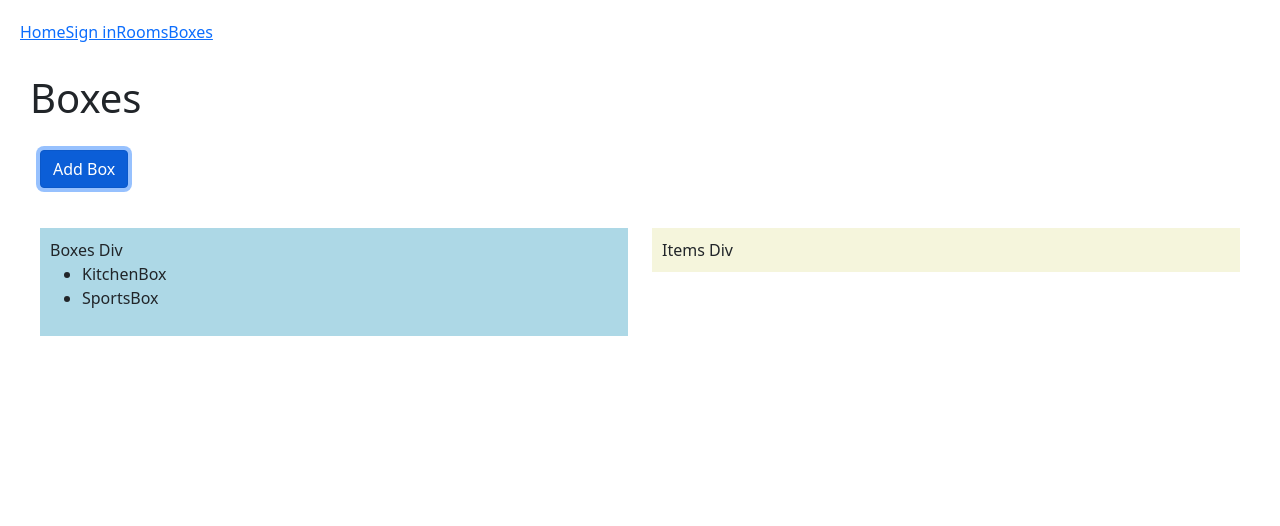
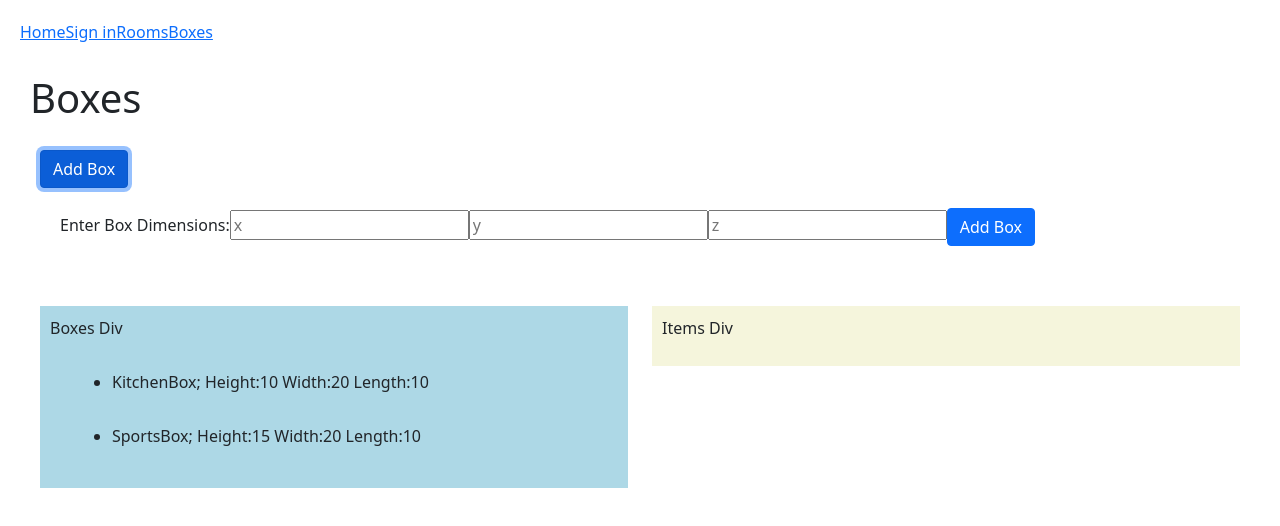
Before and after one commit to Inyoungk10/COMP4956Project_Client, a React (Create React App) app in the folder front-end/client-front-end/: page /boxes in a window 1280 px wide. Both pictures are taken after a click on the button "Add Box". Shown: the top 526 px of the page. Built offline with nearby package versions, Linux system fonts and the light colour scheme.

Commit message:
more additions for boxes page

```diff
--- a/front-end/client-front-end/src/components/Boxes.js
+++ b/front-end/client-front-end/src/components/Boxes.js
@@ -1,24 +1,98 @@
 import 'bootstrap/dist/css/bootstrap.css';
+import React from 'react';
 import {Container, Button, Col, Row,
     Modal, ModalBody, ModalHeader, ModalFooter, ModalTitle} from 'react-bootstrap';
 import './style/Boxes.css';
+import ReactDOM from 'react-dom'
 
 
 const Boxes = () => {
     const boxlist = [
         {
-          id: 1,
+          id: '1',
           name: 'KitchenBox',
+          x: '10', //height
+          y: '20', //width
+          z: '10', //length
+          items: [
+              'knife',
+              'plates',
+              'cups'
+          ]
         },
         {
-          id: '1',
+          id: '2',
           name: 'SportsBox',
+          x: '15', //height
+          y: '20', //width
+          z: '10', //length
+          items: [
+            'basketball',
+            'gloves',
+            'weights'
+          ]
         },
       ];
 
     function addBox() {
 
-        alert('Box Added!');
+        const addBoxDiv = (
+            <div>
+                    <form>
+                    <label>Enter Box Dimensions:
+                    <input type="text" placeholder="x"/>
+                    <input type="text"  placeholder="y"/>
+                    <input type="text"  placeholder="z"/>
+                    </label>
+                    <Button type="submit" value="submit" >Add Box</Button>
+                    </form>
+            </div>
+
+
+             );
+             ReactDOM.render(addBoxDiv, document.getElementById('divAddBox'))
+        //alert('Box Added!');
+    }
+
+    function addItem() {
+
+        alert('Item Added!');
+    }
+
+    function boxSelected(key) {
+
+
+        //alert('Box selected!');
+         let box = boxlist.find(o => o.id === key);
+         console.log(box.name);
+         console.log(box.items);
+
+         const divItemList = (
+        <div>
+            {box.name}
+            <ul>
+             {box.items.map((item) => (
+                <li style={{margin: '30px'}}>{item}</li>
+                ))}
+            </ul>
+            <form>
+                <label>
+                    Item Name:
+                    <input type="text" name="itemName"/>
+                </label>
+                <Button type="submit" value="submit" >Add Item</Button>
+            </form>
+
+
+        </div>
+
+
+         );
+         ReactDOM.render(divItemList, document.getElementById('divItems'))
+
+
+        //return box.items
+
     }
 
     return(
@@ -34,6 +108,7 @@ const Boxes = () => {
         <Row> {/*firstRow*/}
         <Col>
         <Button onClick={addBox} >Add Box</Button>
+        <div id = "divAddBox"></div>
         </Col>
 
         </Row>
@@ -44,15 +119,18 @@ const Boxes = () => {
             Boxes Div
             <ul>
                 {boxlist.map((item) => (
-                <li key={item.id}>{item.name}</li>
+                <li key={item.id}  onClick={() => boxSelected(item.id)}  style={{margin: '30px'}}>{item.name}; Height:{item.x} Width:{item.y} Length:{item.z} </li>
                 ))}
             </ul>
         </div>
         </Col>
 
         <Col>
-        <div style={{backgroundColor: 'beige'}} id = "divBox">
+        <div style={{backgroundColor: 'beige'}} id = "divItems">
             Items Div
+            <ul>
+
+            </ul>
         </div>
         </Col>
         </Row>
```
Also changed, not shown: 1 other file (tests, documents, lock files or other folders).
